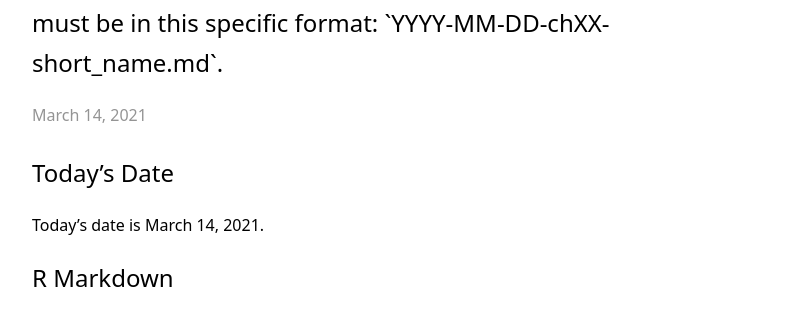
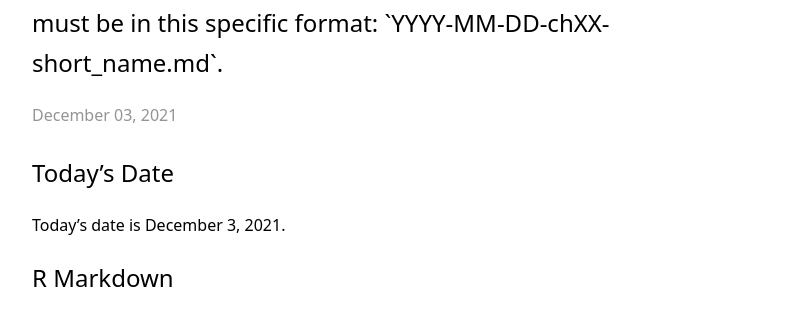
Before and after one commit to jmacost5/cpp-528-fall-2021-group-05, a Jekyll site: the page built from _posts/2021-12-03-ch01-Executive_Summary.md, in a window 1280 px wide and 900 px high. Shown: the part 236-558 px from the top of the window, without its empty margins (240-1039 px from the left). Built offline with Jekyll 4.4.1, drawn with Linux system fonts in a browser that asks for light colours; nearby versions of some CDN libraries; our own code applies the rules of GitHub Pages for plain Markdown files.

Commit message:
Update and rename 2021-03-14-ch01_ch1.md to 2021-12-03-ch01-Executive_Summary.md

```diff
--- a/_posts/2021-03-14-ch01_ch1.md
+++ b/_posts/2021-12-03-ch01-Executive_Summary.md
@@ -6,7 +6,7 @@ However, the file name must be in this specific format: `YYYY-MM-DD-chXX-short_n
 
 ## Today’s Date
 
-Today’s date is March 14, 2021.
+Today’s date is December 3, 2021.
 
 ## R Markdown
 
```
